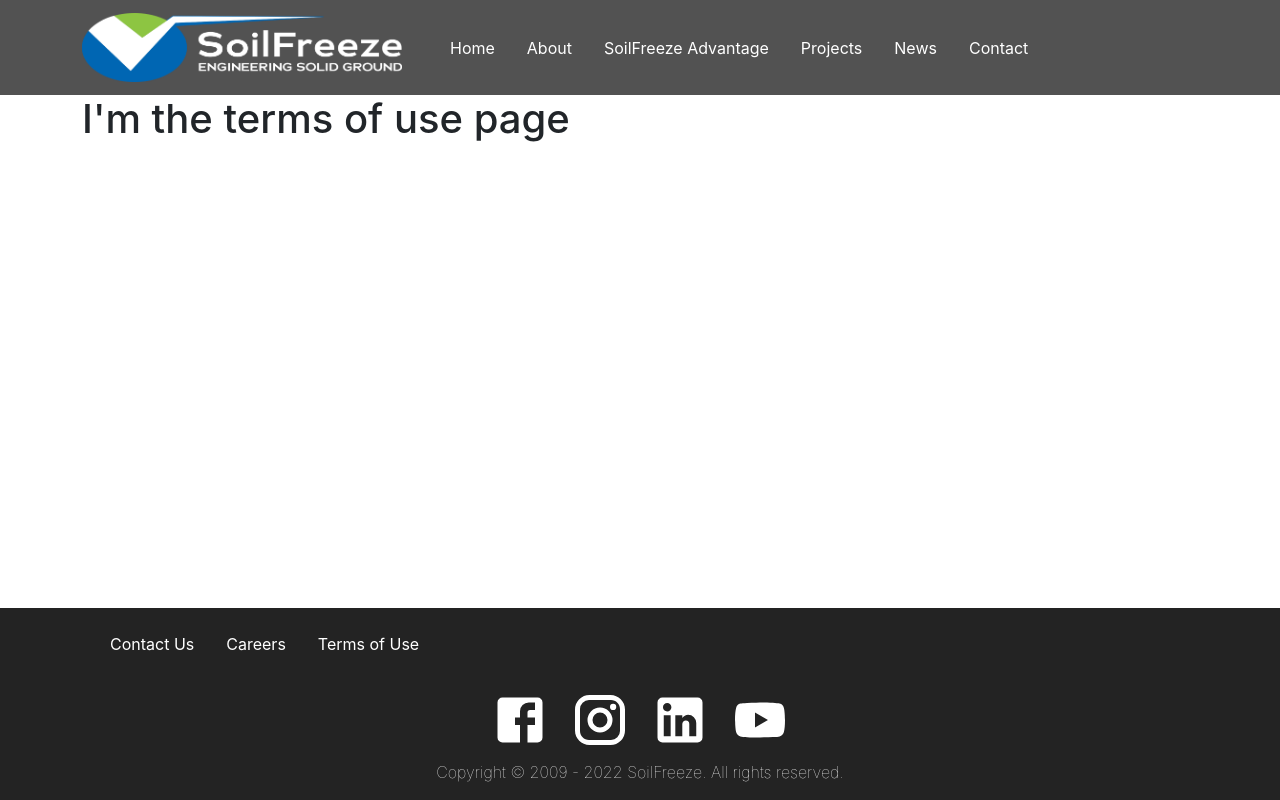
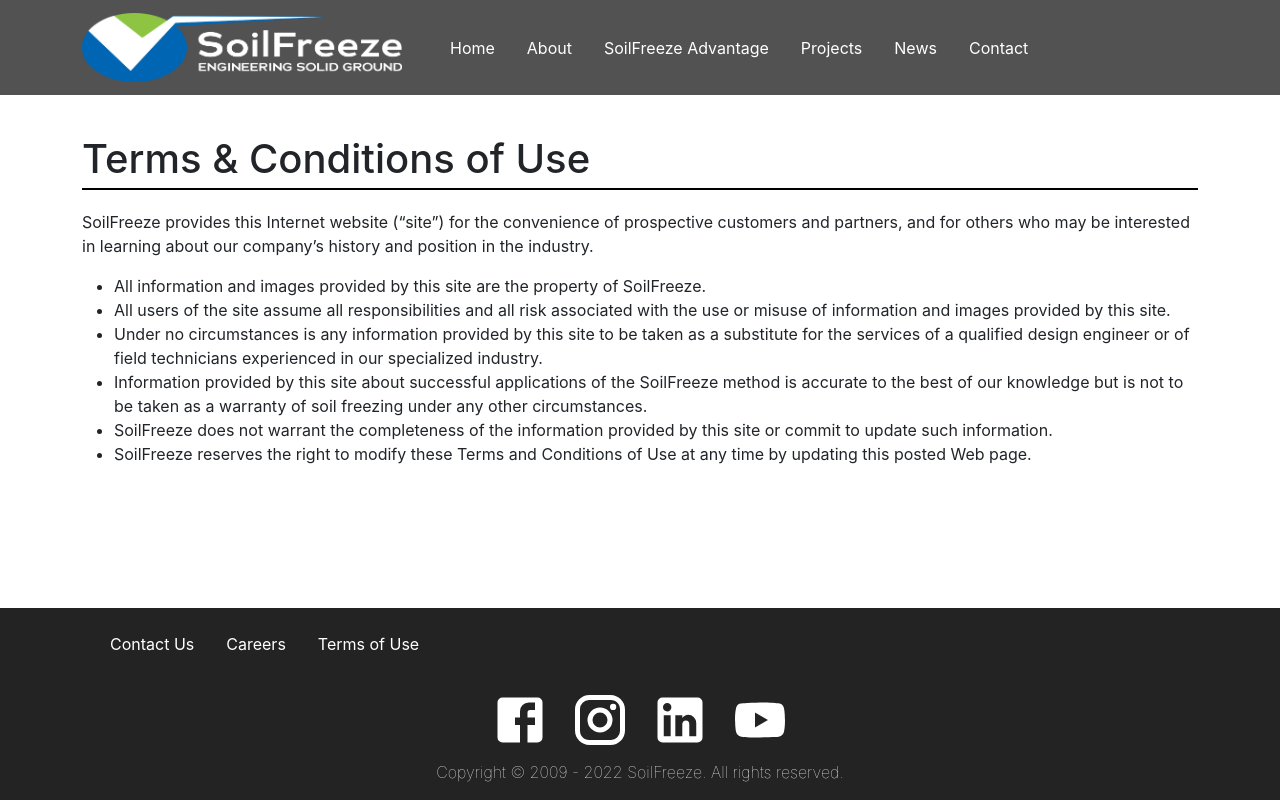
Before and after one commit to lola-violet/sfinc-front, a React (Create React App) app: page /terms in a window 1280 px wide. Built offline with nearby package versions, Linux system fonts and the light colour scheme.

Commit message:
styled term page

```diff
--- a/src/components/Footer.js
+++ b/src/components/Footer.js
@@ -22,7 +22,7 @@
                                 <Link className='cust-navlink nav-link' to='/careers'>Careers</Link>
                             </Nav.Link>
                             <Nav.Link>
-                                <Link className='cust-navlink nav-link' to='/advantage'>Terms of Use</Link>
+                                <Link className='cust-navlink nav-link' to='/terms'>Terms of Use</Link>
                             </Nav.Link>
                         </Nav>
                     </Container>
--- a/src/components/Header.js
+++ b/src/components/Header.js
@@ -6,7 +6,7 @@
 
 export default function Header() {
     return (
-        <header>
+        <header className='cust-header'>
             <Navbar className='cust-nav' expand='lg'>
                 <Container>
                     <Navbar.Brand >
--- a/src/components/pages/Terms.js
+++ b/src/components/pages/Terms.js
@@ -1,9 +1,35 @@
 import React from 'react';
+import '../../styles/terms.css';
 
 export default function Terms() {
     return (
         <div className='container'>
-            <h1>I'm the terms of use page</h1>
+            <div className='cust-terms'>
+                <h1 className='term-title'>Terms & Conditions of Use</h1>
+                <p>
+                    SoilFreeze provides this Internet website (“site”) for the convenience of prospective customers and partners, and for others who may be interested in learning about our company’s history and position in the industry.
+                </p>
+                <ul>
+                    <li>
+                        All information and images provided by this site are the property of SoilFreeze.
+                    </li>
+                    <li>
+                        All users of the site assume all responsibilities and all risk associated with the use or misuse of information and images provided by this site.
+                    </li>
+                    <li>
+                        Under no circumstances is any information provided by this site to be taken as a substitute for the services of a qualified design engineer or of field technicians experienced in our specialized industry.
+                    </li>
+                    <li>
+                        Information provided by this site about successful applications of the SoilFreeze method is accurate to the best of our knowledge but is not to be taken as a warranty of soil freezing under any other circumstances.
+                    </li>
+                    <li>
+                        SoilFreeze does not warrant the completeness of the information provided by this site or commit to update such information.
+                    </li>
+                    <li>
+                        SoilFreeze reserves the right to modify these Terms and Conditions of Use at any time by updating this posted Web page.
+                    </li>
+                </ul>
+            </div>
         </div>
     )
 }
--- a/src/styles/header.css
+++ b/src/styles/header.css
@@ -1,3 +1,7 @@
+.cust-header {
+    margin-bottom: 30px;
+}
+
 .cust-nav {
     background-color: rgba(0, 0, 0, 0.679);
     display: flex;
--- /dev/null
+++ b/src/styles/terms.css
@@ -0,0 +1,11 @@
+.cust-terms {
+    display: flex;
+    flex-direction: column;
+}
+
+.term-title {
+    padding-top: 10px;
+    padding-bottom: 5px;
+    margin-bottom: 20px;
+    border-bottom: 2px solid black;
+}
```
